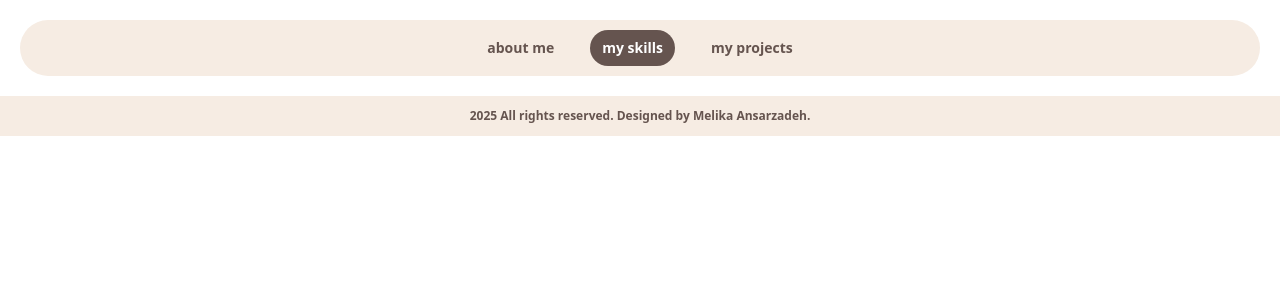
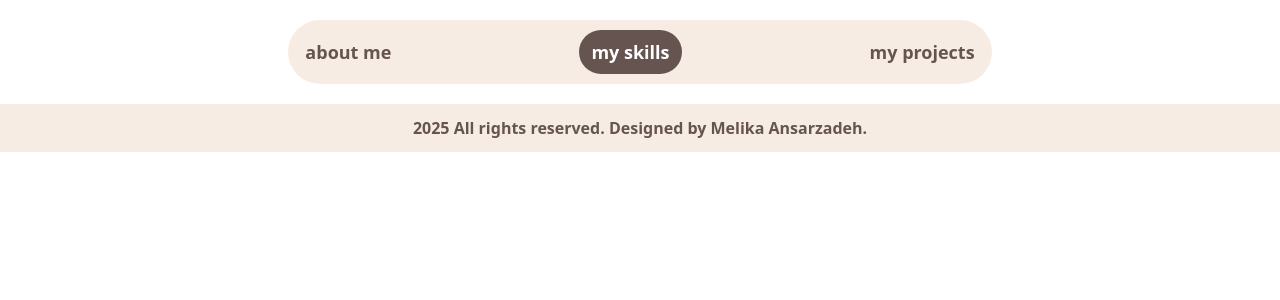
Before and after one commit to melika-ansarzadeh/profile-portfolio, a Next.js app: page / in a window 1280 px wide. Shown: the top 300 px of the page. Built offline with nearby package versions, Linux system fonts and the light colour scheme.

Commit message:
update: make Layout component responsive

```diff
--- a/src/app/globals.css
+++ b/src/app/globals.css
@@ -1,8 +1,9 @@
-@import "tailwindcss";
+@import 'tailwindcss';
 
 @theme {
+  --color-custom-50: #d9cec4;
   --color-custom-100: #f6ece3;
   --color-custom-200: #b7a7a9;
   --color-custom-300: #91766e;
-  --color-custom-400: #65544f
+  --color-custom-400: #65544f;
 }
--- a/src/components/Layout/Footer/Footer.tsx
+++ b/src/components/Layout/Footer/Footer.tsx
@@ -2,7 +2,7 @@ import { footerlocalization } from '@/components/Constants/localization/localiza
 
 export default function Footer() {
   return (
-    <div className="bg-custom-100 text-xs text-center p-3">
+    <div className="bg-custom-100 text-xs text-center p-3 sm:text-sm  md:text-base">
       <p className="text-custom-400 font-semibold">{footerlocalization.text}</p>
     </div>
   );
--- a/src/components/Layout/Header/Header.tsx
+++ b/src/components/Layout/Header/Header.tsx
@@ -7,27 +7,36 @@ export default function Header() {
   const pathname = usePathname();
   return (
     <div>
-      <nav className="bg-custom-100 py-2.5 m-5 rounded-4xl flex gap-6 justify-center justify-items-center">
+      <nav
+        className="bg-custom-100 py-2.5 m-5 rounded-4xl flex gap-6 justify-center
+      justify-items-center sm:mx-20 md:mx-32 lg:mx-44 xl:mx-72 sm:gap-14 md:gap-24 lg:gap-32 xl:gap-44"
+      >
         <Link
           href=""
-          className={`text-custom-400 font-semibold py-2 px-3 text-sm rounded-4xl transition ${
-            pathname === '' ? 'bg-custom-400 text-white' : 'hover:bg-amber-700'
+          className={`text-custom-400 font-semibold py-2 px-3 text-sm lg:text-base xl:text-lg rounded-4xl transition ${
+            pathname === ''
+              ? 'bg-custom-400 text-white'
+              : 'hover:bg-custom-50 transition-shadow duration-300'
           }`}
         >
           {headerlocalization.aboutMe}
         </Link>
         <Link
           href=""
-          className={`text-custom-400 font-semibold py-2 px-3 text-sm rounded-4xl transition ${
-            pathname === '/' ? 'bg-custom-400 text-white' : 'hover:bg-amber-700'
+          className={`text-custom-400 font-semibold py-2 px-3 text-sm lg:text-base xl:text-lg rounded-4xl transition ${
+            pathname === '/'
+              ? 'bg-custom-400 text-white'
+              : 'hover:bg-custom-50 transition-shadow duration-300'
           }`}
         >
           {headerlocalization.mySkills}
         </Link>
         <Link
           href=""
-          className={`text-custom-400 font-semibold py-2 px-3 text-sm rounded-4xl transition ${
-            pathname === '' ? 'bg-custom-400 text-white' : 'hover:bg-amber-700'
+          className={`text-custom-400 font-semibold py-2 px-3 text-sm lg:text-base xl:text-lg rounded-4xl transition ${
+            pathname === ''
+              ? 'bg-custom-400 text-white'
+              : 'hover:bg-custom-50 transition-shadow duration-300'
           }`}
         >
           {headerlocalization.myProjects}
```
